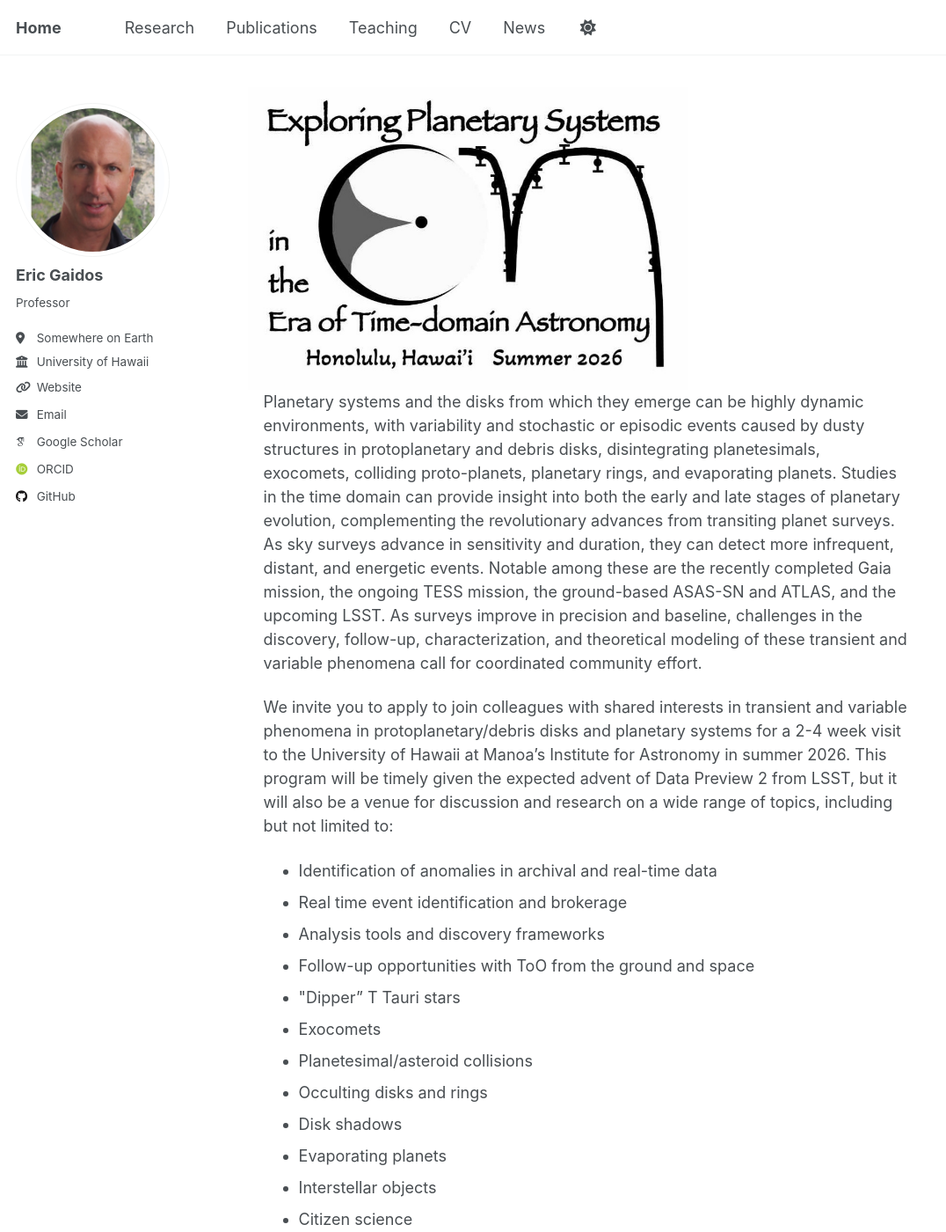
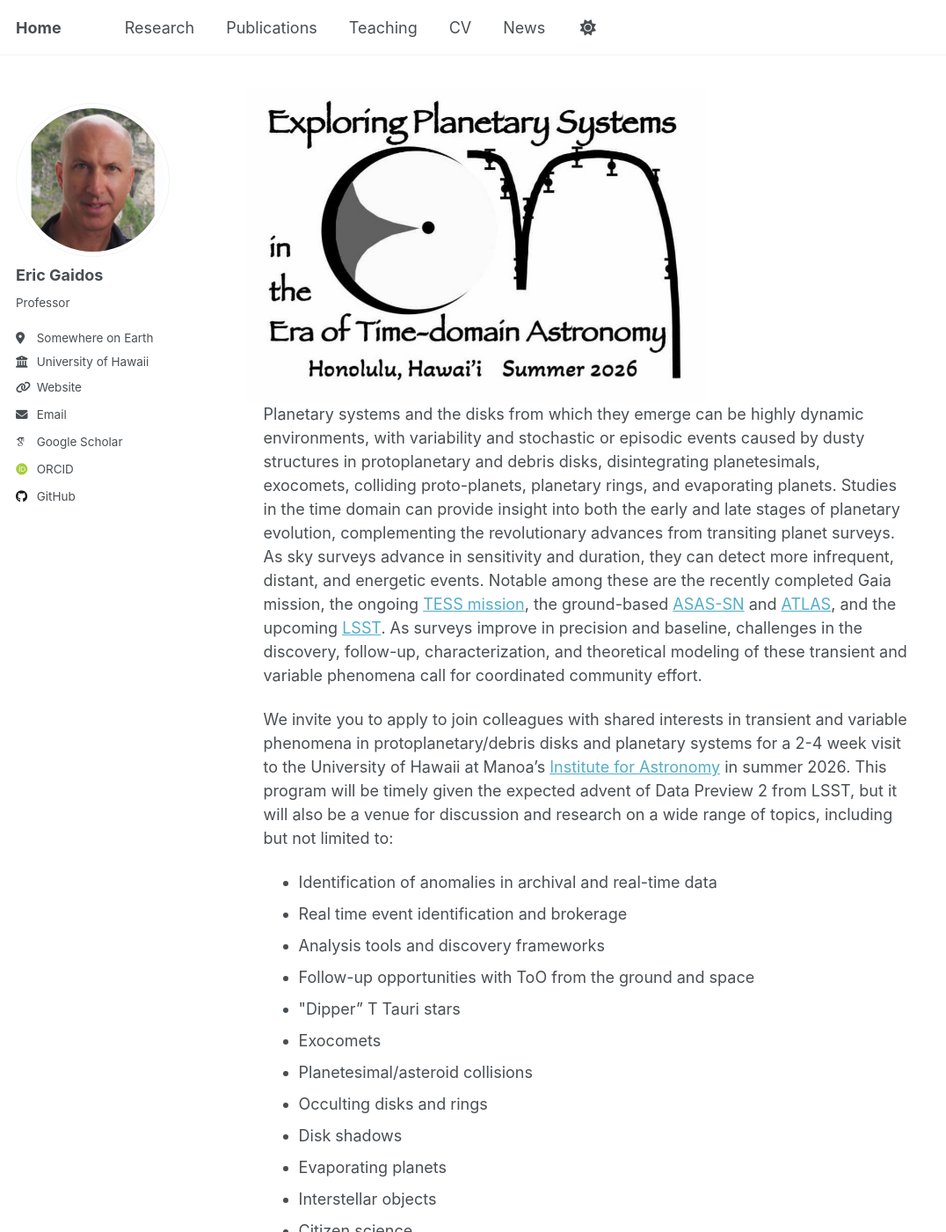
Before and after one commit to egaidos/egaidos.github.io, a Jekyll site: the page built from epseta.md, in a window 1280 px wide and 1400 px high. Shown: the whole window at 88% size, without its empty margins (0-1076 px from the left). Built offline with Jekyll 4.4.1, drawn with Linux system fonts in a browser that asks for light colours; some web fonts are replaced; our own code applies the rules of GitHub Pages for plain Markdown files; a style sheet for code colours, icons or effects is not loaded; some of the changed lines change nothing that is shown; some of the changed text lies outside the part shown.

Commit message:
Update epseta.md

```diff
--- a/epseta.md
+++ b/epseta.md
@@ -11,7 +11,7 @@
 <link rel="stylesheet" href="https://cdn.rawgit.com/jpswalsh/academicons/master/css/academicons.min.css">
 <body id="top">
 
-<img src="../images/epseta.jpg" width=500 height=500 alt="logo" class="image-left">
+<img src="../images/epseta.jpg" width=520 height=520 alt="logo" class="image-left">
 <!-- Header -->
 
 <!-- Main -->
@@ -20,9 +20,9 @@
 <section id="one">
 <!-- <h2>Research Projects</h2>
 --><div class="row">
-<p>Planetary systems and the disks from which they emerge can be highly dynamic environments, with variability and stochastic or episodic events caused by dusty structures in protoplanetary and debris disks, disintegrating planetesimals, exocomets, colliding proto-planets, planetary rings, and evaporating planets.  Studies in the time domain can provide insight into both the early and late stages of planetary evolution, complementing the revolutionary advances from transiting planet surveys.  As sky surveys advance in sensitivity and duration, they can detect more infrequent, distant, and energetic events. Notable among these are the recently completed Gaia mission, the ongoing TESS mission, the ground-based ASAS-SN and ATLAS, and the upcoming LSST. As surveys improve in precision and baseline, challenges in the discovery, follow-up, characterization, and theoretical modeling of these transient and variable phenomena call for coordinated community effort.</p>
+<p>Planetary systems and the disks from which they emerge can be highly dynamic environments, with variability and stochastic or episodic events caused by dusty structures in protoplanetary and debris disks, disintegrating planetesimals, exocomets, colliding proto-planets, planetary rings, and evaporating planets.  Studies in the time domain can provide insight into both the early and late stages of planetary evolution, complementing the revolutionary advances from transiting planet surveys.  As sky surveys advance in sensitivity and duration, they can detect more infrequent, distant, and energetic events. Notable among these are the recently completed Gaia mission, the ongoing <a href="tess.mit.edu">TESS mission</a>, the ground-based <a href="https://www.astronomy.ohio-state.edu/asassn/">ASAS-SN</a> and <a href="https://atlas.fallingstar.com/">ATLAS</a>, and the upcoming <a href="https://www.lsst.org/">LSST</a>. As surveys improve in precision and baseline, challenges in the discovery, follow-up, characterization, and theoretical modeling of these transient and variable phenomena call for coordinated community effort.</p>
 
-<p>We invite you to apply to join colleagues with shared interests in transient and variable phenomena in protoplanetary/debris disks and planetary systems for a 2-4 week visit to the University of Hawaii at Manoa’s Institute for Astronomy in summer 2026.  This program will be timely given the expected advent of Data Preview 2 from LSST, but it will also be a venue for discussion and research on a wide range of topics, including but not limited to:</p>
+<p>We invite you to apply to join colleagues with shared interests in transient and variable phenomena in protoplanetary/debris disks and planetary systems for a 2-4 week visit to the University of Hawaii at Manoa’s <a href="www.ifa.hawaii.edu">Institute for Astronomy</a> in summer 2026.  This program will be timely given the expected advent of Data Preview 2 from LSST, but it will also be a venue for discussion and research on a wide range of topics, including but not limited to:</p>
 
 <ul>
 <li>Identification of anomalies in archival and real-time data</li>
@@ -41,4 +41,4 @@
 
 <p>The program will be lightly structured, with short presentations in the morning and discussion in the afternoon, with much of the day available for self-organized activities.  Each participant is expected to give at least one short talk.  Groups of co-participants are encouraged to set their own collaborative goals, e.g. analyses of survey data, development of tools, or writing of follow-up observing proposals.</p>
 
-<p>Applicants should have a PhD or at least an approved doctoral dissertation topic: we aim to admit a balanced mix of junior and senior researchers.  Proposed visits should be between 2 and 4 weeks in duration between June 1 and August 28.  Selected applicants will receive a $700 air travel allowance and a $800 per week stipend.   There are no fees for participating.  To apply, fill out the form here:</p>
+<p>Applicants should have a PhD or at least an approved doctoral dissertation topic: we aim to admit a balanced mix of junior and senior researchers.  Proposed visits should be between 2 and 4 weeks in duration between June 1 and August 28.  Selected applicants will receive a $700 air travel allowance and a $800 per week stipend.   There is no fee for participating.  To apply, fill out the form here:</p>
```
